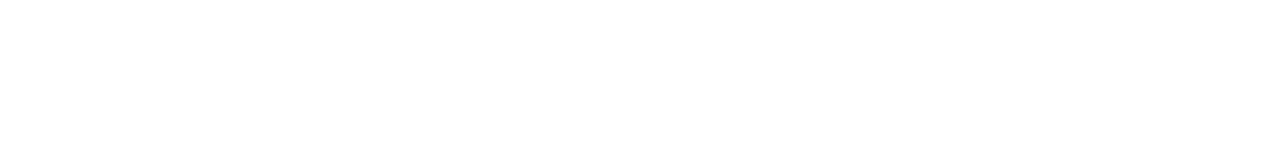
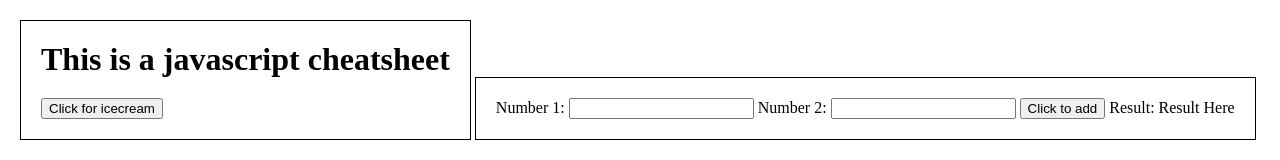
Before and after one commit to kyutaekhwang/assignment5, a plain HTML site: page index.html in a window 1280 px wide. Drawn offline with Linux system fonts and the light colour scheme.

Commit message:
added stylesheet and created cheatsheet that contains working examples with comments of variables, debugging (alerts, comments, and console), different data types, and arrays

```diff
--- a/index.html
+++ b/index.html
@@ -1,8 +1,22 @@
 <!DOCTYPE html>
 <html>
 	<head>
+		<link rel="stylesheet" type="text/css" href="styles.css">
 	</head>
 
 	<body>
+		<div id="wrapper1">
+		<h1 id="text">This is a javascript cheatsheet</h1>
+		<button onclick="change()">Click for icecream</button>
+		</div>
+
+		<div id="calculation">
+		Number 1: <input type="text" id="num1">
+		Number 2: <input type="text" id="num2">
+		<button id="add" onclick="addNums()">Click to add</button>
+		Result: <span id="result">Result Here</span>
+		</div>
+
+		<script src="javascript.js"></script>
 	</body>
 </html>
--- a/javascript.js
+++ b/javascript.js
@@ -0,0 +1,49 @@
+// this is a popup alert
+alert ("this is an alert message")
+
+// this is a console message
+console.log("this is a console message")
+
+// this is a way to change text
+function change() {
+	document.getElementById( "text" ).innerHTML = "This is exactly what javascript can do";
+}
+
+// this is a way to exemplify what javascript can do
+function addNums(){   num1 = document.getElementById('num1').value;   num2 = document.getElementById('num2').value;   document.getElementById('result').innerHTML = (parseInt(num1) + parseInt(num2)); }
+
+// this is a variable string data type
+var name = "Kyu";
+
+// this is a variable number data type
+var numberOfPies = 10;
+
+// this is a variable boolean data type
+var iLikePies = true;
+
+// there are also undefined variable types
+
+// arrays hold a collection of data, of any data types
+["Kyu", "Taek", "Hwang"];
+
+// arrays can hold multiple data types
+[10, 20, "Kyu", "Taek"];
+
+// arrays can also be stored in variables
+var full_name = ["Kyu", "Taek", "Hwang"];
+
+// an array can store other arrays called multidimensional array
+
+var full_name = ["Kyu", "Taek", "Hwang"];
+var favorite_food = ["Noodles", "Chicken"];
+
+var profile = [full_name, favorite_food];
+
+//debugging on console, arrayception
+console.log(full_name[0], favorite_food[1]);
+
+// data type array, keys definition
+var full_name = {first: "Kyu", last: "Hwang"};
+
+//debugging on console
+console.log(full_name.last);
--- /dev/null
+++ b/styles.css
@@ -0,0 +1,22 @@
+body, html {
+	margin-left: 10px;
+	margin-top: 10px;
+}
+
+#wrapper1 {
+	display: inline-block;
+	padding: 20px;
+	border: 1px solid black;
+}
+
+#text {
+	margin: 0;
+	margin-bottom: 20px;
+}
+
+#calculation {
+	display: inline-block;
+	padding: 20px;
+	margin-top: 50px;
+	border: 1px solid black;
+}
```
